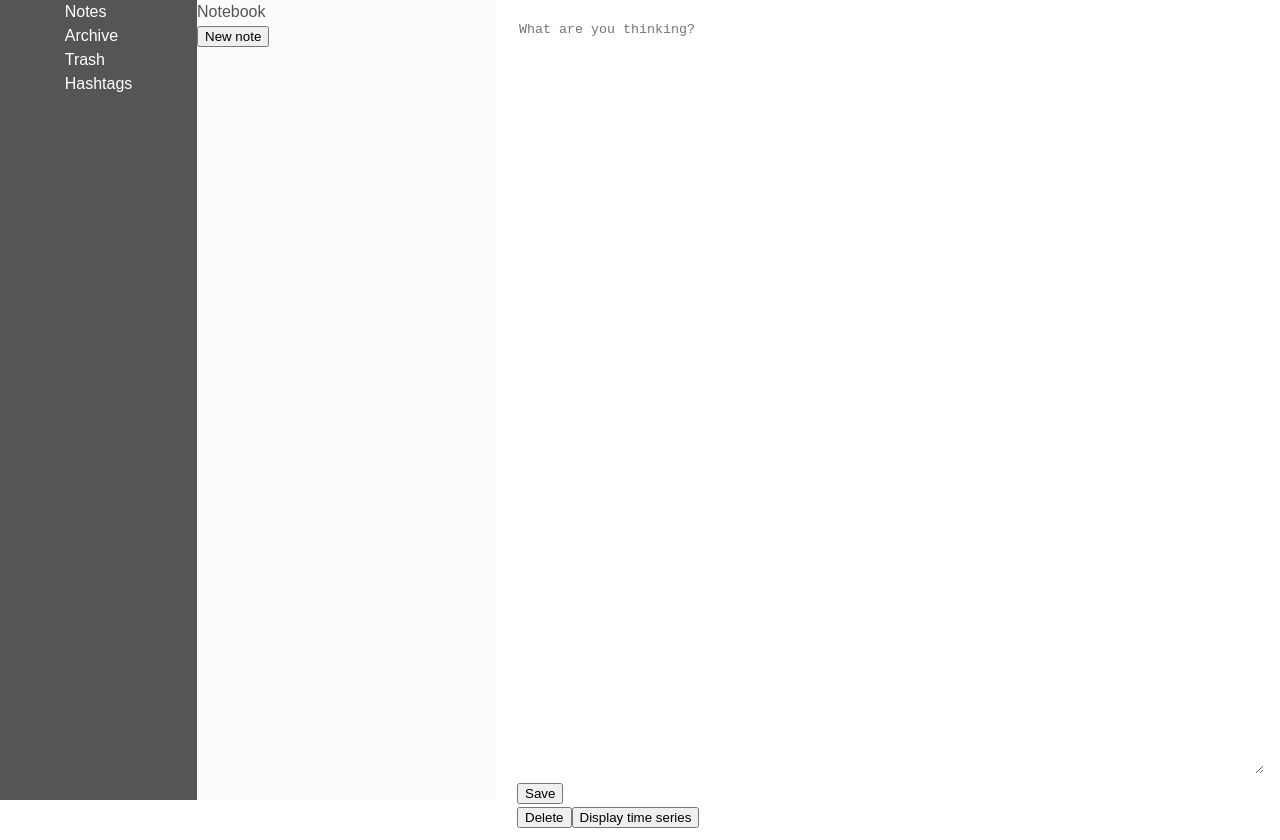
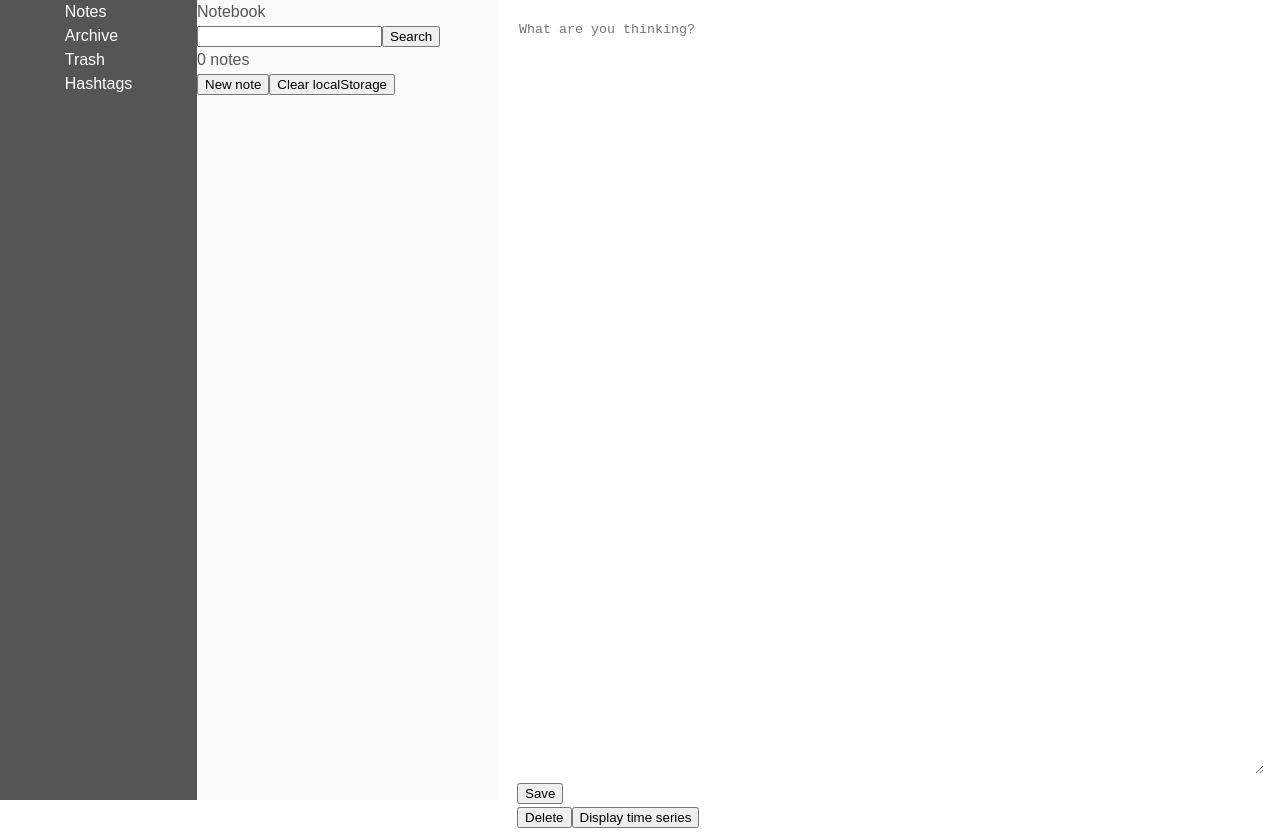
Before and after one commit to mattc0llier/react-cinema-create-react-app, a React (Create React App) app: page / in a window 1280 px wide. Built offline with nearby package versions, Linux system fonts and the light colour scheme.

Commit message:
localstorage delete is now working

```diff
--- a/src/components/App.js
+++ b/src/components/App.js
@@ -27,16 +27,26 @@ class App extends React.Component {
       this.receiveCreateNewNote = this.receiveCreateNewNote.bind(this)
       this.createNewNote = this.createNewNote.bind(this)
       this.receiveDeleteClick = this.receiveDeleteClick.bind(this)
+      this.receiveClearAllClick = this.receiveClearAllClick.bind(this)
     };
 
+    //load in notes array from localstorage on loading the page
     componentDidMount(){
       const notes = window.localStorage.getItem('notes');
       const notesArr = notes ? JSON.parse(notes) : [];
+      this.setState({
+        notes: notesArr
+       });
 
-     this.setState({
-       notes: notesArr
+      const cumulativeNoteID = window.localStorage.getItem('cumulativeNoteID');
+      const updatedCumulativeNoteID = cumulativeNoteID ? JSON.parse(cumulativeNoteID) : 0;
+      this.setState({
+        cumulativeNoteID: updatedCumulativeNoteID
       });
+
+      console.log('notesArr on page load', this.state.notes)
     }
+
 
     createNewNote(savedNoteContent){
       console.log('createNewNote reached', savedNoteContent);
@@ -55,7 +65,14 @@ class App extends React.Component {
 
       this.setState({
         notes: this.state.notes.concat(newNote)
-      }), () => window.localStorage.setItem('notes', JSON.stringify(this.state.notes));
+      },
+      () => {
+        window.localStorage.setItem('notes', JSON.stringify(this.state.notes))
+        window.localStorage.setItem('cumulativeNoteID', JSON.stringify(this.state.cumulativeNoteID))
+        console.log('notesArr on create note', this.state.notes);
+      });
+
+
 
       this.setState({
         currentNote: newNote
@@ -115,14 +132,37 @@ class App extends React.Component {
       console.log('noteToDelete', noteToDelete.noteID);
       console.log('all note objects', this.state.notes);
 
+      const filteredNotes = this.state.notes.filter(notesObject => {
+      //if noteID === deleting ID then return array with noteID object taken out
+        return notesObject.noteID !== noteToDelete.noteID
+      })
+
       this.setState({
-        notes: this.state.notes.filter(notesObject => {
-        //if noteID === deleting ID then return array with noteID object taken out
-          return notesObject.noteID !== noteToDelete.noteID
+
+        notes: filteredNotes
+      },
+      () => {
+        //delete items from localStorage
+        window.localStorage.setItem('notes', JSON.stringify(this.state.notes))
+              //find the note with the previsous id to the deleted id.
+        const newCurrentNote = this.state.notes.find( notesObject => {
+            return notesObject.noteID === 0
+          }
+        )
+        console.log(newCurrentNote);
+
+        //setState to the new current note
+        this.setState({
+          currentNote: newCurrentNote
         })
-      }),
-      () => console.log('all note objects after DELETE', this.state.notes);
+        console.log('all note objects after DELETE', this.state.notes)
+      })
 
+    }
+
+    receiveClearAllClick(){
+      console.log('clear all notes');
+      localStorage.clear();
     }
 
   //   receiveDeleteFavouriteMovie(movie) {
@@ -142,7 +182,12 @@ class App extends React.Component {
     return (
       <div className="app">
         <Menu />
-        <Notebook notes={this.state.notes} receiveCurrentNote={this.receiveCurrentNote} receiveCreateNewNote={this.receiveCreateNewNote}/>
+        <Notebook notes={this.state.notes}
+          receiveCurrentNote={this.receiveCurrentNote}
+          receiveCreateNewNote={this.receiveCreateNewNote}
+          cumulativeNoteID={this.state.cumulativeNoteID}
+          receiveClearAllClick={this.receiveClearAllClick}
+        />
         <Note
           currentNote={this.state.currentNote}
           handleNoteSave={this.handleNoteSave}
--- a/src/components/Notebook.js
+++ b/src/components/Notebook.js
@@ -1,15 +1,22 @@
 import React from "react";
-import NotePreview from "./NotePreview"
+import NotePreview from "./NotePreview.js"
+import Search from "./Search.js"
 
 class Notebook extends React.Component {
   constructor(){
     super()
 
-    this.handleClick = this.handleClick.bind(this)
+    this.handleNewNoteClick = this.handleNewNoteClick.bind(this)
+    this.handleClearAllClick = this.handleClearAllClick.bind(this)
   }
 
-  handleClick(event){
+  handleNewNoteClick(event){
     this.props.receiveCreateNewNote()
+  }
+
+  handleClearAllClick(event){
+    console.log(event);
+    this.props.receiveClearAllClick();
   }
 
 
@@ -17,12 +24,16 @@ class Notebook extends React.Component {
     return(
       <div className="notebook">
         <h2>Notebook</h2>
+        <Search />
         <ul>
           {this.props.notes.map( note => {
             return <NotePreview key={note.noteID} note={note} receiveCurrentNote={this.props.receiveCurrentNote}/>
           })}
         </ul>
-        <button onClick={this.handleClick}>New note</button>
+        <p>{this.props.cumulativeNoteID} notes</p>
+        <button onClick={this.handleNewNoteClick}>New note</button>
+        <button onClick={this.handleClearAllClick}>Clear localStorage</button>
+
       </div>
     )
   }
--- /dev/null
+++ b/src/components/Search.js
@@ -0,0 +1,14 @@
+import React from "react";
+
+class Search extends React.Component {
+  render(){
+    return(
+      <form>
+        <input type="search" />
+        <button>Search</button>
+      </form>
+    )
+  }
+}
+
+export default Search
--- a/src/index.css
+++ b/src/index.css
@@ -29,6 +29,7 @@ html {
   background-color: #FBFBFB;
   height: 100vh;
   max-width: 300px;
+
 }
 
 .note {
```
